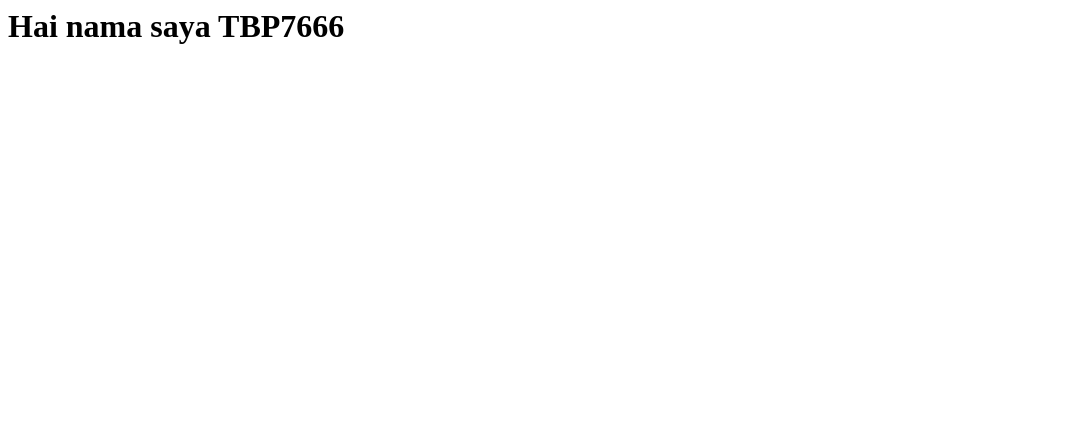
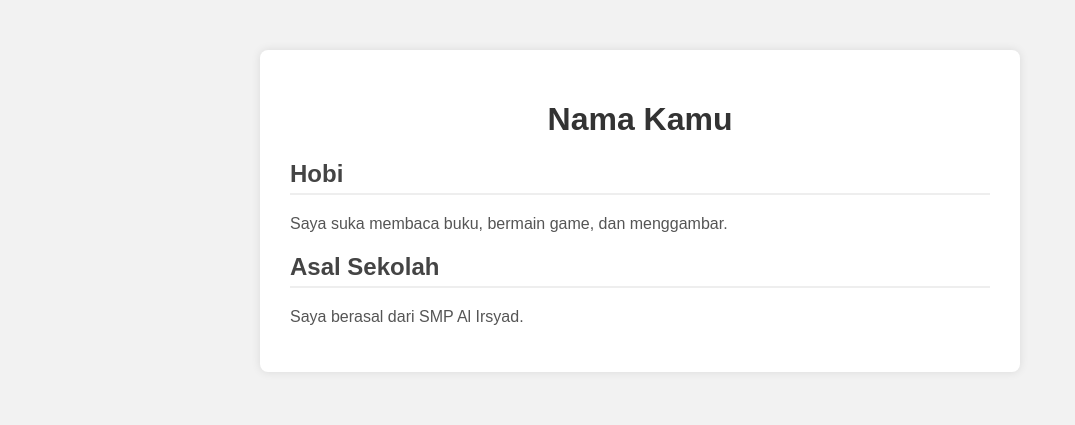
Before and after one commit to pemroalrisyad/TBP7666, a plain HTML site: page index.html in a window 1280 px wide. Shown: the whole page, without its empty margins (0-1075 px from the left). Drawn offline with Linux system fonts and the light colour scheme.

Commit message:
Update index.html

```diff
--- a/index.html
+++ b/index.html
@@ -1 +1,60 @@
-<h1>Hai nama saya TBP7666</h1>
+<!DOCTYPE html>
+<html lang="id">
+<head>
+    <meta charset="UTF-8">
+    <meta name="viewport" content="width=device-width, initial-scale=1.0">
+    <title>Portofolio Saya</title>
+    <style>
+        body {
+            font-family: Arial, sans-serif;
+            background: #f2f2f2;
+            margin: 0;
+            padding: 0;
+        }
+
+        .container {
+            max-width: 700px;
+            margin: 50px auto;
+            background: white;
+            padding: 30px;
+            box-shadow: 0 0 10px rgba(0,0,0,0.1);
+            border-radius: 8px;
+        }
+
+        h1 {
+            color: #333;
+            text-align: center;
+        }
+
+        .section {
+            margin-top: 20px;
+        }
+
+        .section h2 {
+            color: #444;
+            border-bottom: 2px solid #eee;
+            padding-bottom: 5px;
+        }
+
+        .section p {
+            font-size: 16px;
+            color: #555;
+        }
+    </style>
+</head>
+<body>
+    <div class="container">
+        <h1>Nama Kamu</h1>
+
+        <div class="section">
+            <h2>Hobi</h2>
+            <p>Saya suka membaca buku, bermain game, dan menggambar.</p>
+        </div>
+
+        <div class="section">
+            <h2>Asal Sekolah</h2>
+            <p>Saya berasal dari SMP Al Irsyad.</p>
+        </div>
+    </div>
+</body>
+</html>
```
